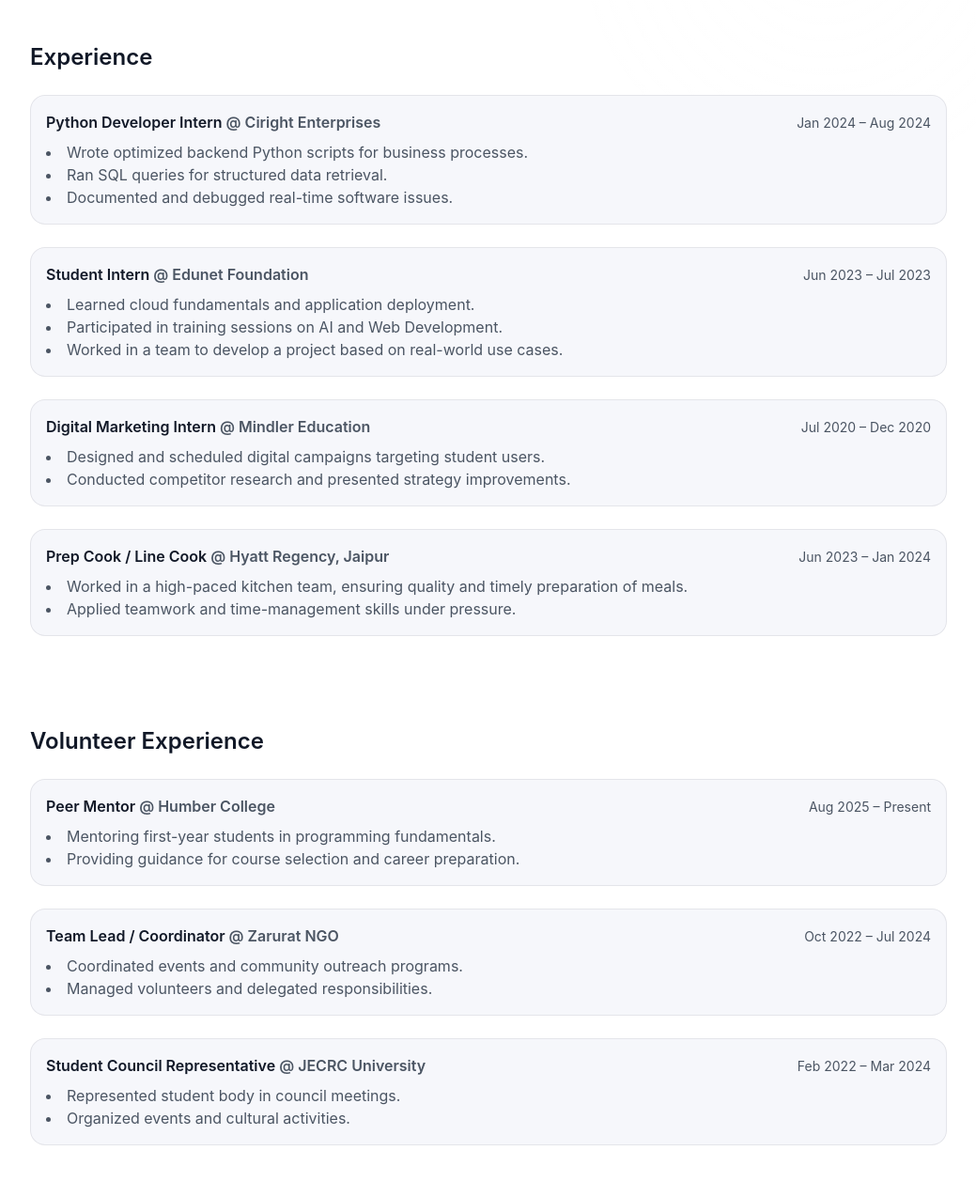
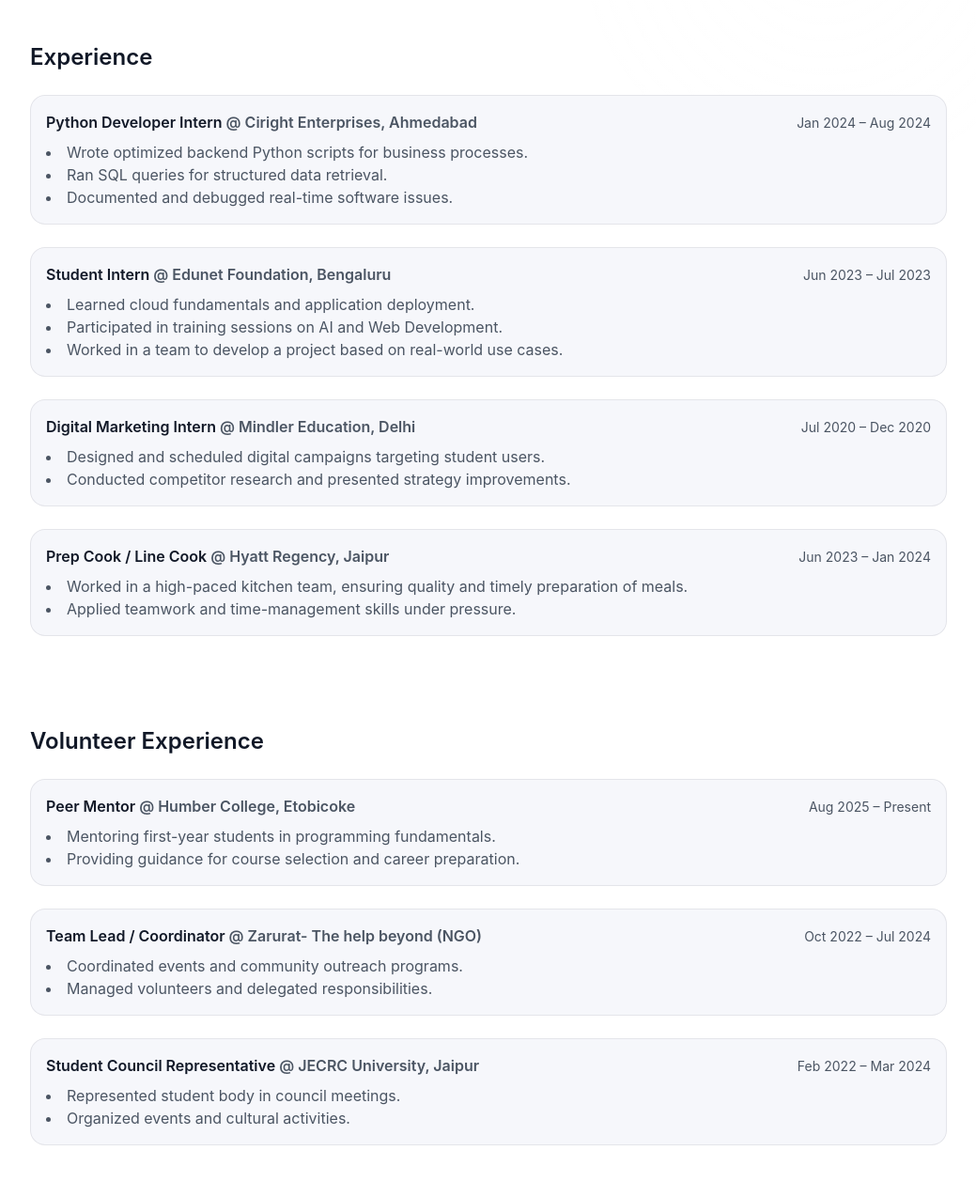
Before and after one commit to rohannbalani/Portfolio, a plain HTML site: page index.html in a window 1280 px wide. Shown: the part 866-2140 px from the top of the page at 94% size, without its empty margins (120-1159 px from the left). Drawn offline with nearby package versions, Linux system fonts and the light colour scheme.

Commit message:
updated2

```diff
--- a/index.html
+++ b/index.html
@@ -107,9 +107,10 @@
     <!-- Experience -->
 <section id="experience" class="py-12 space-y-6" data-aos="fade-left">
   <h2 class="text-2xl font-semibold mb-4">Experience</h2>
-      <article class="card">
+
+  <a href="https://www.ciright.com" target="_blank" class="card block">
     <header class="flex justify-between items-baseline mb-2">
-          <h3 class="font-semibold">Python Developer Intern <span class="muted">@ Ciright Enterprises</span></h3>
+      <h3 class="font-semibold">Python Developer Intern <span class="muted">@ Ciright Enterprises, Ahmedabad</span></h3>
       <span class="text-sm text-muted">Jan 2024 – Aug 2024</span>
     </header>
     <ul class="list-disc list-inside text-muted">
@@ -117,10 +118,11 @@
       <li>Ran SQL queries for structured data retrieval.</li>
       <li>Documented and debugged real-time software issues.</li>
     </ul>
-      </article>
-      <article class="card">
+  </a>
+
+  <a href="https://www.edunetfoundation.org" target="_blank" class="card block">
     <header class="flex justify-between items-baseline mb-2">
-          <h3 class="font-semibold">Student Intern <span class="muted">@ Edunet Foundation</span></h3>
+      <h3 class="font-semibold">Student Intern <span class="muted">@ Edunet Foundation, Bengaluru</span></h3>
       <span class="text-sm text-muted">Jun 2023 – Jul 2023</span>
     </header>
     <ul class="list-disc list-inside text-muted">
@@ -128,18 +130,20 @@
       <li>Participated in training sessions on AI and Web Development.</li>
       <li>Worked in a team to develop a project based on real-world use cases.</li>
     </ul>
-      </article>
-      <article class="card">
+  </a>
+
+  <a href="https://www.mindler.com" target="_blank" class="card block">
     <header class="flex justify-between items-baseline mb-2">
-          <h3 class="font-semibold">Digital Marketing Intern <span class="muted">@ Mindler Education</span></h3>
+      <h3 class="font-semibold">Digital Marketing Intern <span class="muted">@ Mindler Education, Delhi</span></h3>
       <span class="text-sm text-muted">Jul 2020 – Dec 2020</span>
     </header>
     <ul class="list-disc list-inside text-muted">
       <li>Designed and scheduled digital campaigns targeting student users.</li>
       <li>Conducted competitor research and presented strategy improvements.</li>
     </ul>
-      </article>
-      <article class="card">
+  </a>
+
+  <a href="https://www.hyatt.com" target="_blank" class="card block">
     <header class="flex justify-between items-baseline mb-2">
       <h3 class="font-semibold">Prep Cook / Line Cook <span class="muted">@ Hyatt Regency, Jaipur</span></h3>
       <span class="text-sm text-muted">Jun 2023 – Jan 2024</span>
@@ -148,44 +152,48 @@
       <li>Worked in a high-paced kitchen team, ensuring quality and timely preparation of meals.</li>
       <li>Applied teamwork and time-management skills under pressure.</li>
     </ul>
-      </article>
+  </a>
 </section>
+
 
     <!-- Volunteer -->
 <section id="volunteer" class="py-12 space-y-6" data-aos="fade-up">
   <h2 class="text-2xl font-semibold mb-4">Volunteer Experience</h2>
-      <!-- Peer Mentor first -->
-      <article class="card">
+
+  <a href="https://humber.ca/student-life/fye/GetAMentor" target="_blank" class="card block">
     <header class="flex justify-between items-baseline mb-2">
-          <h3 class="font-semibold">Peer Mentor <span class="muted">@ Humber College</span></h3>
+      <h3 class="font-semibold">Peer Mentor <span class="muted">@ Humber College, Etobicoke</span></h3>
       <span class="text-sm text-muted">Aug 2025 – Present</span>
     </header>
     <ul class="list-disc list-inside text-muted">
       <li>Mentoring first-year students in programming fundamentals.</li>
       <li>Providing guidance for course selection and career preparation.</li>
     </ul>
-      </article>
-      <article class="card">
+  </a>
+
+  <a href="https://www.instagram.com/zarurat_ju/" target="_blank" class="card block">
     <header class="flex justify-between items-baseline mb-2">
-          <h3 class="font-semibold">Team Lead / Coordinator <span class="muted">@ Zarurat NGO</span></h3>
+      <h3 class="font-semibold">Team Lead / Coordinator <span class="muted">@ Zarurat- The help beyond (NGO)</span></h3>
       <span class="text-sm text-muted">Oct 2022 – Jul 2024</span>
     </header>
     <ul class="list-disc list-inside text-muted">
       <li>Coordinated events and community outreach programs.</li>
       <li>Managed volunteers and delegated responsibilities.</li>
     </ul>
-      </article>
-      <article class="card">
+  </a>
+
+  <a href="https://www.jecrcuniversity.edu.in" target="_blank" class="card block">
     <header class="flex justify-between items-baseline mb-2">
-          <h3 class="font-semibold">Student Council Representative <span class="muted">@ JECRC University</span></h3>
+      <h3 class="font-semibold">Student Council Representative <span class="muted">@ JECRC University, Jaipur</span></h3>
       <span class="text-sm text-muted">Feb 2022 – Mar 2024</span>
     </header>
     <ul class="list-disc list-inside text-muted">
       <li>Represented student body in council meetings.</li>
       <li>Organized events and cultural activities.</li>
     </ul>
-      </article>
+  </a>
 </section>
+
 
     <!-- Projects -->
     <section id="projects" class="py-12" data-aos="fade-up">
```
Lines whose indentation alone changed are shown as unchanged.
